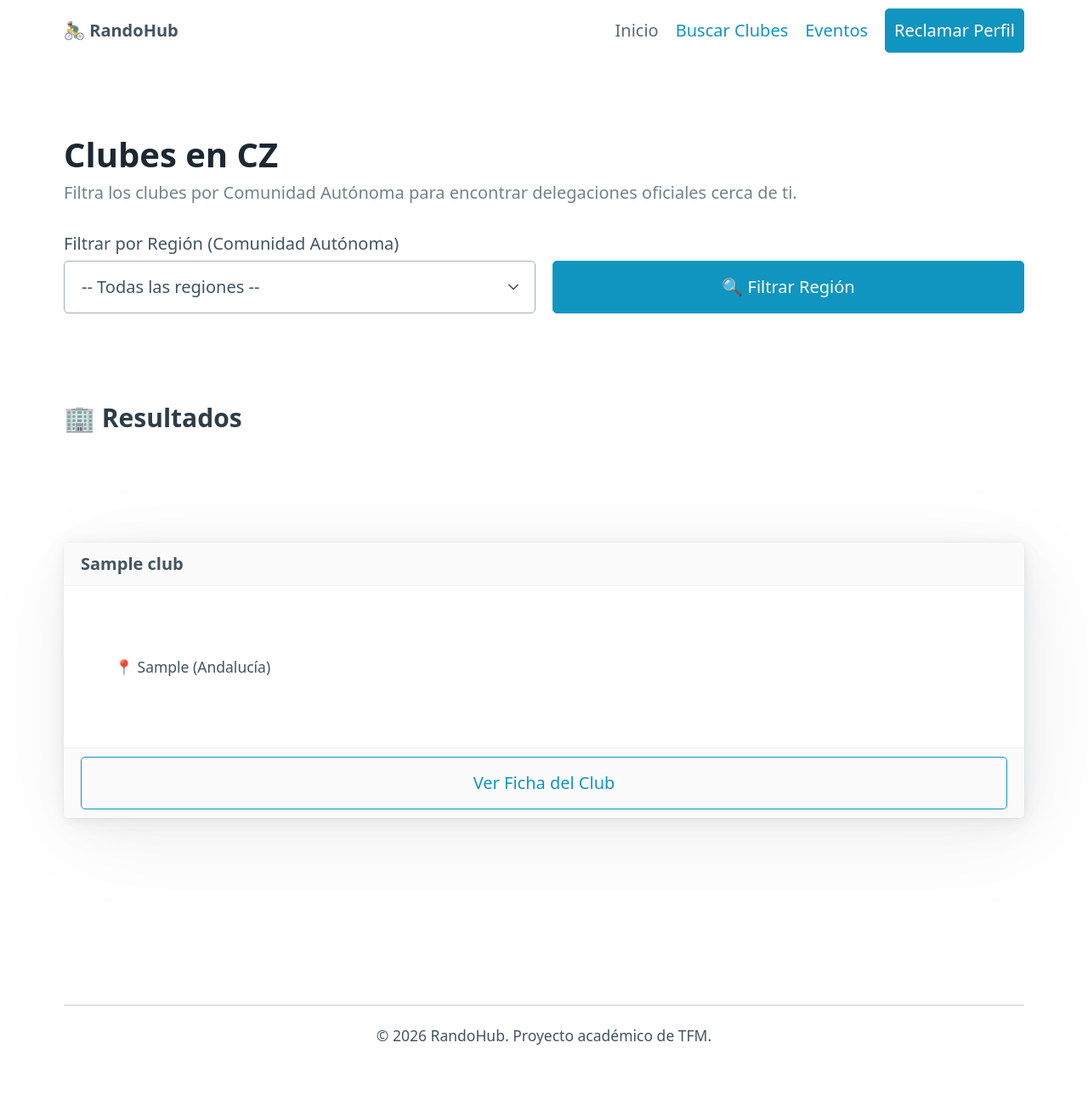
After one commit to kimegarar/RandoHub, a Django app: a page that uses core/templates/club_region_list.html in a window 1280 px wide. The commit adds this page. Shown: the whole page at 85% size. Run offline with Django 5.2, Linux system fonts and the light colour scheme; tables that the repository leaves empty hold one stand-in row (values such as "Sample post").

Commit message:
Feat: Implementacion de filtros busqueda de clubs por pais y region

```diff
--- a/config/urls.py
+++ b/config/urls.py
@@ -32,4 +32,7 @@ urlpatterns = [
     path('', views.home, name='home'), #ruta de portada
     path('events/', views.event_list, name='event_list'), #los events o pruebas
     path('randonneurs/<int:pk>/', views.randonneur_detail, name='randonneur_detail'),#RUTA DINÁMICA
+    path('clubs/<int:pk>/', views.club_detail, name='club_detail'), # RUTA DINÁMICA DE CLUB
+    path('clubs/', views.club_country_list, name='club_list'),  # Selector de Países
+    path('clubs/<str:country_code>/', views.club_region_list, name='club_region_list'), #Filtro por Región
 ]
--- a/core/models.py
+++ b/core/models.py
@@ -40,6 +40,28 @@ class Organization(TimeStampedModel):
 
 # Clubs, 1:N (Uno a Muchos): Una Organización tiene muchos clubes.
 class Club(TimeStampedModel):
+
+    #DICt DE TRADUCCIÓN CC.AA.
+    class RegionChoices(models.TextChoices): #TextChoices de Django
+        ANDALUCIA = 'an', 'Andalucía'
+        ARAGON = 'ar', 'Aragón'
+        ASTURIAS = 'as', 'Asturias'
+        BALEARES = 'ba', 'Islas Baleares'
+        CANARIAS = 'cn', 'Canarias'
+        CANTABRIA = 'cb', 'Cantabria'
+        CASTILLA_LEON = 'cl', 'Castilla y León'
+        CASTILLA_MANCHA = 'cm', 'Castilla-La Mancha'
+        CATALUNA = 'ca', 'Cataluña'
+        VALENCIA = 'vl', 'Comunidad Valenciana'
+        EXTREMADURA = 'ex', 'Extremadura'
+        GALICIA = 'ga', 'Galicia'
+        MADRID = 'ma', 'Madrid'
+        MURCIA = 'mu', 'Región de Murcia'
+        NAVARRA = 'na', 'Navarra'
+        PAIS_VASCO = 'va', 'País Vasco'
+        LA_RIOJA = 'lo', 'La Rioja'
+
+
     name = models.CharField(max_length=100, verbose_name=_("Club Name"))
 
     # Sin unique=True global, pq puede haber 'CC Riazor' en dos países distintos (raro, pero posible)
@@ -53,8 +75,17 @@ class Club(TimeStampedModel):
         related_name='clubs',
         verbose_name=_("Affiliated Organization")
     )
-    location = models.CharField(max_length=150, verbose_name=_("Location"))
-    country = CountryField(verbose_name=_("Country"))
+    location = models.CharField(max_length=150, verbose_name=_("Location")) #ciudad-poblacion
+    #en plantilla HTML de ficha del club (club_detail.html),
+    #con la etiqueta especial d Django {{ club.get_region_display }}, Django leerá el código 'ga'
+    region = models.CharField(
+        max_length=100,
+        choices=RegionChoices.choices,  # aqui vincula las opciones ga > galicia, ...
+        blank=True,
+        null=True,
+        verbose_name=_("Region")
+    )
+    country = CountryField(verbose_name=_("Country")) #pais
 
     # MODIFICACIÓN: Añadido campo solicitado para saber si organiza pruebas
     is_organizer = models.BooleanField(default=False, verbose_name=_("Is Organizer?"))
--- /dev/null
+++ b/core/templates/club_region_list.html
@@ -0,0 +1,92 @@
+<!DOCTYPE html>
+<html lang="es">
+<head>
+    <meta charset="UTF-8">
+    <meta name="viewport" content="width=device-width, initial-scale=1.0">
+    <title>RandoHub - Clubes de {{ country_name }}</title>
+    <link rel="stylesheet" href="https://cdn.jsdelivr.net/npm/@picocss/pico@1/css/pico.min.css">
+    <style>
+        .responsive-grid {
+            display: grid;
+            grid-template-columns: repeat(auto-fit, minmax(280px, 1fr));
+            gap: 1.5rem;
+            margin-bottom: 2rem;
+        }
+    </style>
+</head>
+<body>
+
+    <nav class="container">
+        <ul>
+            <li><strong>🚴‍♂️ RandoHub</strong></li>
+        </ul>
+        <ul>
+            <li><a href="{% url 'home' %}" class="secondary">Inicio</a></li>
+            <li><a href="{% url 'club_list' %}">Buscar Clubes</a></li>
+            <li><a href="{% url 'event_list' %}">Eventos</a></li>
+            <li><a href="#" role="button">Reclamar Perfil</a></li>
+        </ul>
+    </nav>
+
+    <main class="container">
+        <hgroup>
+            <h1>Clubes en {{ country_name|upper }}</h1>
+            <p>Filtra los clubes por Comunidad Autónoma para encontrar delegaciones oficiales cerca de ti.</p>
+        </hgroup>
+
+        <!-- Buscador e interactividad por Región (Comunidad Autónoma) -->
+        <section>
+            <form method="GET" action="{% url 'club_region_list' country_code=country_code %}">
+                <div class="grid">
+                    <div>
+                        <label for="region">Filtrar por Región (Comunidad Autónoma)</label>
+                        <select name="region" id="region">
+                            <option value="">-- Todas las regiones --</option>
+                            {% for r in regiones %}
+                                <option value="{{ r.code }}" {% if selected_region == r.code %}selected{% endif %}>{{ r.name }}</option>
+                            {% endfor %}
+                        </select>
+                    </div>
+                    <div style="display: flex; align-items: flex-end;">
+                        <button type="submit" style="width: 100%;">🔍 Filtrar Región</button>
+                    </div>
+                </div>
+                {% if selected_region %}
+                    <div style="text-align: right; margin-top: -1rem;">
+                        <a href="{% url 'club_region_list' country_code=country_code %}" class="secondary"><small>❌ Limpiar filtro de región</small></a>
+                    </div>
+                {% endif %}
+            </form>
+        </section>
+
+        <!-- Listado Responsivo de Clubes Filtrados -->
+        <section>
+            <h3>🏢 Resultados</h3>
+            <div class="responsive-grid">
+                {% for club in clubs %}
+                    <article style="margin-bottom: 0;">
+                        <header style="padding: 0.5rem 1rem;">
+                            <strong>{{ club.name }}</strong>
+                        </header>
+                        <p style="margin-bottom: 1rem; padding: 0 1rem;">
+                            <small>📍 {{ club.location }} ({{ club.get_region_display }})</small>
+                        </p>
+                        <footer style="padding: 0.5rem 1rem;">
+                            <a href="{% url 'club_detail' pk=club.pk %}" role="button" class="outline" style="width: 100%;">Ver Ficha del Club</a>
+                        </footer>
+                    </article>
+                {% empty %}
+                    <article style="grid-column: 1 / -1; text-align: center;">
+                        <p>No se han encontrado clubes registrados en esta región.</p>
+                    </article>
+                {% endfor %}
+            </div>
+        </section>
+    </main>
+
+    <footer class="container" style="text-align: center; margin-top: 3rem; border-top: 1px solid #ccc; padding-top: 1rem;">
+        <small>© 2026 RandoHub. Proyecto académico de TFM.</small>
+    </footer>
+
+</body>
+</html>
--- a/core/templates/randonneur_detail.html
+++ b/core/templates/randonneur_detail.html
@@ -16,7 +16,7 @@
         </ul>
         <ul>
             <li><a href="{% url 'home' %}" class="secondary">Inicio</a></li>
-            <li><a href="#">Buscar Clubes</a></li>
+            <li><a href="{% url 'club_list' %}">Buscar Clubes</a></li>
             <li><a href="{% url 'event_list' %}">Eventos</a></li>
             <li><a href="#" role="button">Reclamar Perfil</a></li>
         </ul>
--- a/core/views.py
+++ b/core/views.py
@@ -90,3 +90,92 @@ def randonneur_detail(request, pk):
         'es_sr_2024': es_sr,
     }
     return render(request, 'randonneur_detail.html', context)
+
+
+def club_detail(request, pk):
+    """
+    def dinámica para mostrar la ficha de un club específico.
+    cuenta el total de miembros de un club respetando el estricto cumplimiento del RGPD.
+    """
+    club = get_object_or_404(Club, pk=pk)
+
+    #SOLUCIÓN RGPD: Contamos los miembros con .count() de forma agregada,
+    # SIN exponer nombres o perfiles individuales de forma pública sin consentimiento explícito.
+    total_miembros = club.randonneur_set.count()
+
+    context = {
+        'club': club,
+        'total_miembros': total_miembros,
+    }
+    return render(request, 'club_detail.html', context)
+
+
+def club_country_list(request):
+    """
+    Pantalla 1: Muestra un listado muy limpio de los países que tienen
+    clubes registrados en el sistema (de momento, España).
+    """
+    # Obtenemos los códigos únicos de países que tienen clubes activos en el sistema
+    #se duplicaban, con order_by() vacío antes de .distinct() elimina el ordenamiento por defecto del modelo (por nombre de club) en la consulta SQL
+    paises_codigos = Club.objects.filter(active=True).values_list('country', flat=True).order_by().distinct()
+
+    # Creamos una lista con el nombre legible y el código de cada país
+    countries = []
+    for codigo in paises_codigos:
+        # Django-countries nos traduce el código a su nombre legible (ej: 'ES' -> 'Spain')
+        # Para forzar la traducción a Español en tu TFM, podemos mapearlo o usar la traducción de Django.
+        nombre_pais = "España" if codigo == 'ES' else codigo
+        countries.append({
+            'code': codigo.lower(),  # Guardamos en minúsculas para las URLs
+            'name': nombre_pais
+        })
+
+    #Apunta al archivo real de tu carpeta de plantillas 'club_list.html'
+    return render(request, 'club_list.html', {'countries': countries})
+
+
+def club_region_list(request, country_code):
+    """
+    Pantalla 2: Muestra el directorio exclusivo de un país.
+    Permite filtrar los clubes dinámicamente por Región (Comunidad Autónoma) mediante un desplegable.
+    """
+    # Convertimos el código de la URL a mayúsculas (ej: 'es' -> 'ES') para buscar en la base de datos
+    country_upper = country_code.upper()
+
+    # Traemos los clubes de ese país específico
+    clubs = Club.objects.filter(country=country_upper, active=True).order_by('region', 'name')
+
+    # Obtenemos la lista "sucia" con duplicados desde la base de dato
+    regiones_brutas = Club.objects.filter(
+        country=country_upper,
+        active=True
+    ).exclude(region__isnull=True).values_list('region', flat=True)
+
+    regiones_unicas = set(regiones_brutas)
+
+    # Traducimos las regiones a sus nombres legibles para el desplegable
+    # (Leemos el diccionario RegionChoices que creamos en tu models.py)
+    regiones_traducidas = []
+    for r_code in regiones_unicas:
+        # Buscamos la etiqueta legible en tu enumeración de modelos
+        etiqueta = Club.RegionChoices(r_code).label if r_code in Club.RegionChoices.values else r_code
+        regiones_traducidas.append({'code': r_code, 'name': etiqueta})
+
+
+    regiones_traducidas.sort(key=lambda x: x['name']) #lista regiones ordenada alfabéticamente por nombre traducido
+
+    # Capturamos si el usuario ha seleccionado alguna región en el buscador (GET)
+    selected_region = request.GET.get('region')
+    if selected_region:
+        clubs = clubs.filter(region=selected_region)
+
+    context = {
+        'clubs': clubs,
+        'country_code': country_code,
+        'country_name': "España" if country_upper == 'ES' else country_upper,
+        'regiones': regiones_traducidas,
+        'selected_region': selected_region,
+    }
+
+    #Apunta a 'club_region_list.html' y pasamos el contexto correcto
+    return render(request, 'club_region_list.html', context)
```
Also changed, not shown: core/management/commands/import_clubs.py (+35 -31 lines), core/templates/club_detail.html (added, +70 -0 lines), core/templates/club_list.html (added, +87 -0 lines), core/templates/event_list.html (+9 -2 lines), core/templates/home.html (+3 -22 lines), core/migrations/0005_club_region.py (added), core/migrations/0006_alter_club_region.py (added).
